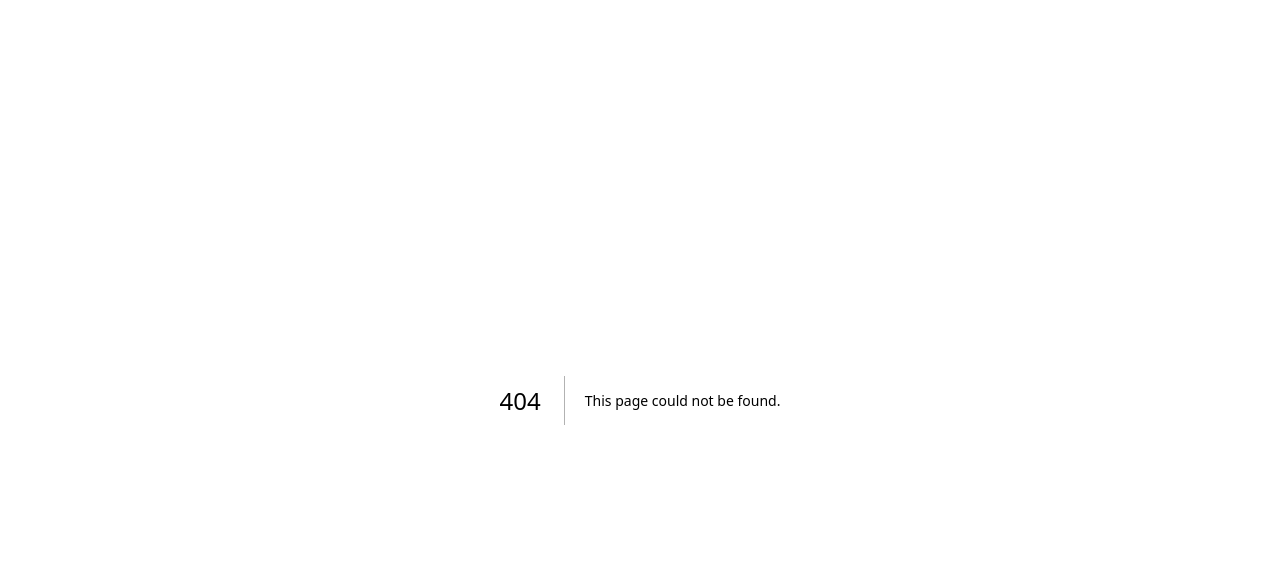
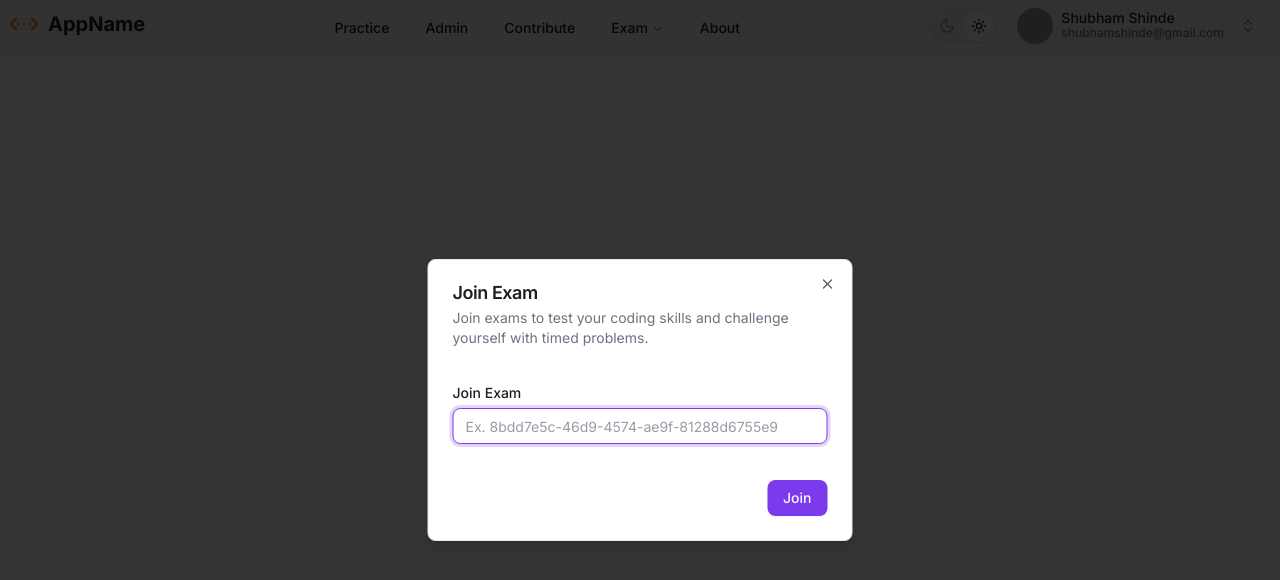
Before and after one commit to shubham225/codeplayground-web, a Next.js app: page /exams/join-exam in a window 1280 px wide. Before the commit this address had no page. Shown: the top 580 px of the page. Built offline with nearby package versions, Linux system fonts and the light colour scheme; grey boxes are pictures that could not be loaded.

Commit message:
Exam route created

```diff
--- /dev/null
+++ b/src/app/(root)/about/page.tsx
@@ -0,0 +1,9 @@
+import React from 'react'
+
+type Props = {}
+
+export default function About({}: Props) {
+  return (
+    <div>About</div>
+  )
+}
--- a/src/app/(root)/admin/page.tsx
+++ b/src/app/(root)/admin/page.tsx
@@ -8,6 +8,7 @@ import {
   CardTitle,
 } from "@/components/ui/card";
 import { Label } from "@/components/ui/label";
+import { Tabs, TabsContent, TabsList, TabsTrigger } from "@/components/ui/tabs";
 import Link from "next/link";
 import React from "react";
 
@@ -16,7 +17,21 @@ type Props = {};
 export default function page({}: Props) {
   return (
     <div className="size-full p-5">
-      <PageHeader title="Admin Panal" subtitle="modify setting" />
+      <Tabs defaultValue="question-management">
+        <div className="flex justify-between">
+          <PageHeader title="Admin Panal" subtitle="Centralized hub to manage challenges, users, and platform content" />
+          <TabsList>
+            <TabsTrigger value="question-management">
+              Question Management
+            </TabsTrigger>
+            <TabsTrigger value="testcase-management">
+              Test Case Management
+            </TabsTrigger>
+            <TabsTrigger value="user-activity">User Activity</TabsTrigger>
+            <TabsTrigger value="miscellaneous">Miscellaneous</TabsTrigger>
+          </TabsList>
+        </div>
+        <TabsContent value="question-management">
           <div className="flex flex-col gap-4">
             <Label className="font-bold text-xl">Select Option</Label>
             <div className="flex gap-4">
@@ -34,6 +49,17 @@ export default function page({}: Props) {
               </Link>
             </div>
           </div>
+        </TabsContent>
+        <TabsContent value="user-activity">
+          <div>User Activity</div>
+        </TabsContent>
+        <TabsContent value="testcase-management">
+          <div>Testcase Management</div>
+        </TabsContent>
+        <TabsContent value="miscellaneous">
+          <div>Miscellaneous</div>
+        </TabsContent>
+      </Tabs>
     </div>
   );
 }
--- /dev/null
+++ b/src/app/(root)/exams/create-exam/page.tsx
@@ -0,0 +1,7 @@
+import React from "react";
+
+type Props = {};
+
+export default function CreateExam({}: Props) {
+  return <div>CreateExam</div>;
+}
--- /dev/null
+++ b/src/app/(root)/exams/join-exam/[examId]/page.tsx
@@ -0,0 +1,12 @@
+"use client";
+
+import { useParams } from "next/navigation";
+import React from "react";
+
+type Props = {};
+
+export default function Examination({}: Props) {
+  const params = useParams();
+
+  return <div>Examination Started : <p>{params.examId}</p></div>;
+}
--- /dev/null
+++ b/src/app/(root)/exams/join-exam/page.tsx
@@ -0,0 +1,18 @@
+"use client";
+
+import { JoinExam } from "@/components/dialogs/join-exam";
+import React, { useEffect, useState } from "react";
+
+type Props = {};
+
+export default function page({}: Props) {
+  const [isMounted, setIsMounted] = useState<boolean>(false);
+
+  useEffect(() => {
+    setIsMounted(true);
+  }, []);
+
+  if (!isMounted) return;
+
+  return <JoinExam />;
+}
--- a/src/app/(root)/layout.tsx
+++ b/src/app/(root)/layout.tsx
@@ -1,4 +1,4 @@
-import Navigation from "@/components/custom-ui/navigation";
+import Navigation from "@/components/navigation";
 import ProfileMenu from "@/components/profile-menu";
 import ToggleMode from "@/components/toggle-mode";
 import { Avatar, AvatarImage, AvatarFallback } from "@/components/ui/avatar";
--- a/src/app/(root)/profile/[profile-id]/page.tsx
+++ b/src/app/(root)/profile/[profileId]/page.tsx
@@ -8,9 +8,7 @@ type Props = {};
 export default function page({}: Props) {
   const params = useParams();
 
-  console.log(params);
-
   return <div>
-    Profile Page
+    Profile Page : <p>{params.profileId}</p>
   </div>;
 }
--- /dev/null
+++ b/src/components/dialogs/join-exam.tsx
@@ -0,0 +1,59 @@
+"use client"
+
+import { Button } from "@/components/ui/button"
+import {
+  Dialog,
+  DialogContent,
+  DialogDescription,
+  DialogFooter,
+  DialogHeader,
+  DialogTitle,
+  DialogTrigger,
+} from "@/components/ui/dialog"
+import { Input } from "@/components/ui/input"
+import { Label } from "@/components/ui/label"
+import { useRouter } from "next/navigation"
+import { useEffect, useState } from "react"
+import SimpleInput from "../custom-ui/input/SimpleInput"
+
+export function JoinExam() {
+  const router = useRouter()
+  const [examId, setExamId] = useState<string>("");
+  const [isMounted, setIsMounted] = useState<boolean>(false);
+
+  useEffect(() => {
+    setIsMounted(true);
+  }, []);
+
+  if (!isMounted) return;
+
+  return (
+    <Dialog defaultOpen={true}>
+      {/* <DialogTrigger asChild>
+        <Button variant="outline">Join Exam</Button>
+      </DialogTrigger> */}
+      <DialogContent className="sm:max-w-[425px]">
+        <DialogHeader>
+          <DialogTitle>Join Exam</DialogTitle>
+          <DialogDescription>
+          Join exams to test your coding skills and challenge yourself with timed problems.
+          </DialogDescription>
+        </DialogHeader>
+        <div className="grid gap-4 py-4 w-full">
+          <div className="grid grid-cols-1 items-center gap-4 w-full">
+            <SimpleInput
+              id="exam-id"
+              label="Join Exam"
+              placeholder="Ex. 8bdd7e5c-46d9-4574-ae9f-81288d6755e9"
+              value={examId}
+              onChange={(e) => {e.preventDefault(); setExamId(e.target.value)}}
+            />
+          </div>
+        </div>
+        <DialogFooter>
+          <Button type="submit" onClick={() => router.push(`/exams/join-exam/${examId}`)}>Join</Button>
+        </DialogFooter>
+      </DialogContent>
+    </Dialog>
+  )
+}
--- a/src/components/custom-ui/navigation.tsx
+++ b/src/components/navigation.tsx
@@ -17,7 +17,7 @@ import { ChevronsLeftRightEllipsis } from "lucide-react";
 
 const components: { title: string; href: string; description: string }[] = [
   {
-    title: "Take Exam",
+    title: "Join Exam",
     href: "/exams/join-exam",
     description:
       "Participate in exams to evaluate your skills and track your progress.",
@@ -25,8 +25,7 @@ const components: { title: string; href: string; description: string }[] = [
   {
     title: "Create Exam",
     href: "/exams/create-exam",
-    description:
-      "Build custom exams with selected questions.",
+    description: "Build custom exams with selected questions.",
   },
 ];
 
@@ -34,53 +33,37 @@ export default function Navigation() {
   return (
     <NavigationMenu>
       <NavigationMenuList>
-        {/* <NavigationMenuItem>
-          <NavigationMenuTrigger className="bg-inherit">Getting started</NavigationMenuTrigger>
-          <NavigationMenuContent>
-            <ul className="grid gap-3 p-6 md:w-[400px] lg:w-[500px] lg:grid-cols-[.75fr_1fr]">
-              <li className="row-span-3">
-                <NavigationMenuLink asChild>
-                  <a
-                    className="flex h-full w-full select-none flex-col justify-end rounded-md bg-gradient-to-b from-muted/50 to-muted p-6 no-underline outline-none focus:shadow-md"
-                    href="/"
-                  >
-                    <ChevronsLeftRightEllipsis className="text-orange-400 w-6 h-6" />
-                    <div className="mb-2 mt-4 text-lg font-medium">AppName</div>
-                    <p className="text-sm leading-tight text-muted-foreground">
-                      Your personalized hub for coding practice. See your
-                      progress, recommended problems.
-                    </p>
-                  </a>
-                </NavigationMenuLink>
-              </li>
-              <ListItem href="/contests" title="Contests">
-              Join live coding challenges or review past contests.
-              </ListItem>
-              <ListItem href="/admin/contribute" title="Contribute Question">
-                Submit your own coding problems to the platform.
-              </ListItem>
-              <ListItem href="/about" title="About Us">
-                Learn more about this website.
-              </ListItem>
-            </ul>
-          </NavigationMenuContent>
-        </NavigationMenuItem> */}
         <NavigationMenuItem>
           <Link href="/problems" legacyBehavior passHref>
-            <NavigationMenuLink className={cn(navigationMenuTriggerStyle(), "bg-inherit")}>
+            <NavigationMenuLink
+              className={cn(navigationMenuTriggerStyle(), "bg-inherit")}
+            >
               Practice
             </NavigationMenuLink>
           </Link>
         </NavigationMenuItem>
         <NavigationMenuItem>
-          <Link href="/admin/contribute-question" legacyBehavior passHref>
-            <NavigationMenuLink className={cn(navigationMenuTriggerStyle(), "bg-inherit")}>
-            Contribute
+          <Link href="/admin" legacyBehavior passHref>
+            <NavigationMenuLink
+              className={cn(navigationMenuTriggerStyle(), "bg-inherit")}
+            >
+              Admin
             </NavigationMenuLink>
           </Link>
         </NavigationMenuItem>
         <NavigationMenuItem>
-          <NavigationMenuTrigger className="bg-inherit">Exam</NavigationMenuTrigger>
+          <Link href="/contribute-question" legacyBehavior passHref>
+            <NavigationMenuLink
+              className={cn(navigationMenuTriggerStyle(), "bg-inherit")}
+            >
+              Contribute
+            </NavigationMenuLink>
+          </Link>
+        </NavigationMenuItem>
+        <NavigationMenuItem>
+          <NavigationMenuTrigger className="bg-inherit">
+            Exam
+          </NavigationMenuTrigger>
           <NavigationMenuContent>
             <ul className="grid w-[400px] gap-3 p-4 md:w-[500px] md:grid-cols-2 lg:w-[600px] ">
               {components.map((component) => (
@@ -94,6 +77,15 @@ export default function Navigation() {
               ))}
             </ul>
           </NavigationMenuContent>
+        </NavigationMenuItem>
+        <NavigationMenuItem>
+          <Link href="/about" legacyBehavior passHref>
+            <NavigationMenuLink
+              className={cn(navigationMenuTriggerStyle(), "bg-inherit")}
+            >
+              About
+            </NavigationMenuLink>
+          </Link>
         </NavigationMenuItem>
       </NavigationMenuList>
     </NavigationMenu>
@@ -115,7 +107,9 @@ const ListItem = React.forwardRef<
           )}
           {...props}
         >
-          <div className="text-sm font-medium leading-none flex justify-between">{title}</div>
+          <div className="text-sm font-medium leading-none flex justify-between">
+            {title}
+          </div>
           <p className="line-clamp-2 text-sm leading-snug text-muted-foreground">
             {children}
           </p>
```
Also changed, not shown: src/app/(root)/contribute-question/page.tsx (renamed from src/app/(root)/admin/contribute-question/page.tsx). Lines whose indentation alone changed are shown as unchanged.
